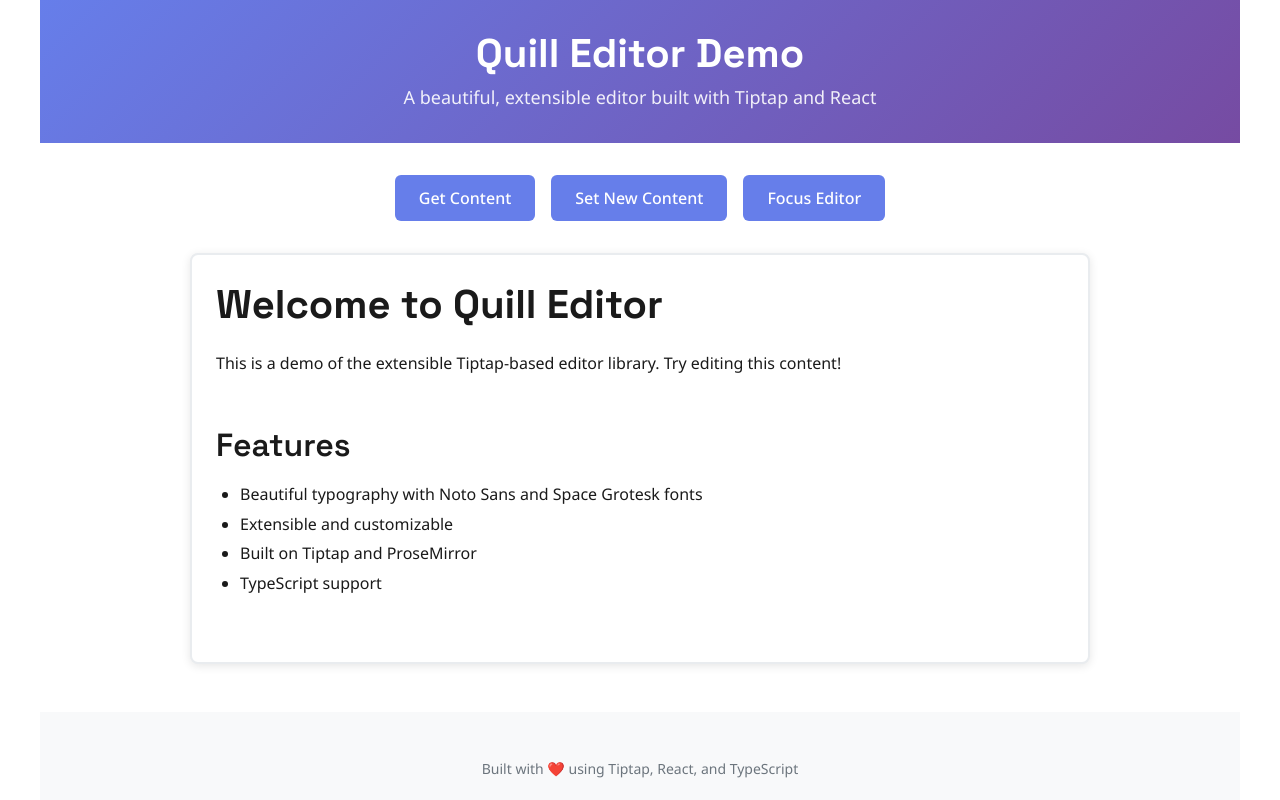
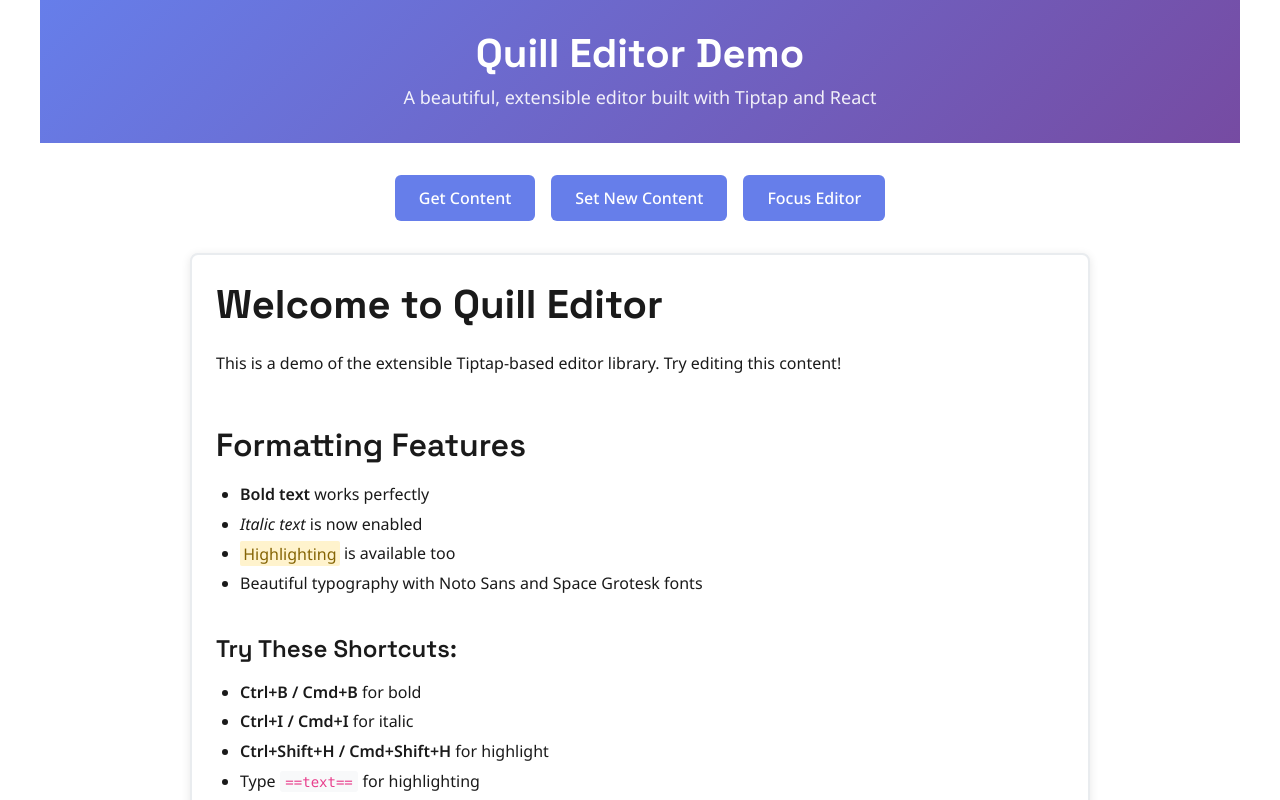
Before and after one commit to rishikanthc/textforge, a React (Vite) app: page / in a window 1280 px wide. Shown: the top 800 px of the page. Built offline with nearby package versions, Linux system fonts and the light colour scheme.

Commit message:
fix italics and add support for highlight

```diff
--- a/index.html
+++ b/index.html
@@ -7,7 +7,7 @@
     <title>Tiptap Editor Library</title>
     <link rel="preconnect" href="https://fonts.googleapis.com">
     <link rel="preconnect" href="https://fonts.gstatic.com" crossorigin>
-    <link href="https://fonts.googleapis.com/css2?family=Noto+Sans:wght@300;400;500;600;700&family=Space+Grotesk:wght@300;400;500;600;700&display=swap" rel="stylesheet">
+    <link href="https://fonts.googleapis.com/css2?family=Noto+Sans:ital,wght@0,300;0,400;0,500;0,600;0,700;1,300;1,400;1,500;1,600;1,700&family=Space+Grotesk:wght@300;400;500;600;700&display=swap" rel="stylesheet">
   </head>
   <body>
     <div id="root"></div>
--- a/package.json
+++ b/package.json
@@ -34,6 +34,7 @@
     "url": "https://github.com/yourusername/quill-editor.git"
   },
   "dependencies": {
+    "@tiptap/extension-highlight": "^3.3.0",
     "@tiptap/pm": "^3.3.0",
     "@tiptap/react": "^3.3.0",
     "@tiptap/starter-kit": "^3.3.0",
--- a/src/App.tsx
+++ b/src/App.tsx
@@ -4,7 +4,7 @@
 import './App.css'
 
 function App() {
-  const [content, setContent] = useState('<h1>Welcome to Quill Editor</h1><p>This is a demo of the extensible Tiptap-based editor library. Try editing this content!</p><h2>Features</h2><ul><li>Beautiful typography with Noto Sans and Space Grotesk fonts</li><li>Extensible and customizable</li><li>Built on Tiptap and ProseMirror</li><li>TypeScript support</li></ul>')
+  const [content, setContent] = useState('<h1>Welcome to Quill Editor</h1><p>This is a demo of the extensible Tiptap-based editor library. Try editing this content!</p><h2>Formatting Features</h2><ul><li><strong>Bold text</strong> works perfectly</li><li><em>Italic text</em> is now enabled</li><li><mark>Highlighting</mark> is available too</li><li>Beautiful typography with Noto Sans and Space Grotesk fonts</li></ul><h3>Try These Shortcuts:</h3><ul><li><strong>Ctrl+B / Cmd+B</strong> for bold</li><li><strong>Ctrl+I / Cmd+I</strong> for italic</li><li><strong>Ctrl+Shift+H / Cmd+Shift+H</strong> for highlight</li><li>Type <code>==text==</code> for highlighting</li><li>Type <code>*text*</code> or <code>_text_</code> for italic</li></ul>')
   const editorRef = useRef<EditorRef>(null)
 
   const handleContentChange = (newContent: string) => {
--- a/src/Editor.tsx
+++ b/src/Editor.tsx
@@ -1,6 +1,7 @@
 import React, { useEffect, useImperativeHandle, forwardRef } from 'react'
 import { useEditor, EditorContent } from '@tiptap/react'
 import StarterKit from '@tiptap/starter-kit'
+import Highlight from '@tiptap/extension-highlight'
 
 interface EditorProps {
   content?: string
@@ -25,7 +26,12 @@
   editable = true
 }, ref) => {
   const editor = useEditor({
-    extensions: [StarterKit],
+    extensions: [
+      StarterKit,
+      Highlight.configure({
+        multicolor: true
+      })
+    ],
     content,
     editable,
     onUpdate: ({ editor }) => {
--- a/src/editor-styles.css
+++ b/src/editor-styles.css
@@ -18,6 +18,7 @@
   font-size: 16px;
   line-height: 1.6;
   color: #1a1a1a;
+  font-synthesis: auto !important;
 }
 
 .quill-editor .ProseMirror p {
@@ -150,8 +151,9 @@
   font-weight: 600;
 }
 
-.quill-editor .ProseMirror em {
-  font-style: italic;
+.quill-editor .ProseMirror em,
+.quill-editor .ProseMirror i {
+  font-style: italic !important;
 }
 
 /* Horizontal rule */
@@ -170,3 +172,35 @@
 .quill-editor .ProseMirror a:hover {
   text-decoration: underline;
 }
+
+/* Highlight */
+.quill-editor .ProseMirror mark {
+  background-color: #fff3cd;
+  color: #856404;
+  padding: 0.1em 0.2em;
+  border-radius: 2px;
+}
+
+/* Ensure italic text works properly - High priority overrides */
+.quill-editor em,
+.quill-editor i,
+.quill-editor-content em,
+.quill-editor-content i,
+.quill-editor .ProseMirror em,
+.quill-editor .ProseMirror i {
+  font-style: italic !important;
+  font-family: 'Noto Sans', -apple-system, BlinkMacSystemFont, 'Segoe UI', sans-serif !important;
+  font-synthesis: auto !important;
+}
+
+/* Additional fallback with even higher specificity */
+div.quill-editor div.quill-editor-content div.ProseMirror em,
+div.quill-editor div.quill-editor-content div.ProseMirror i {
+  font-style: italic !important;
+  font-synthesis: auto !important;
+}
+
+/* Clean italic styling now that we have the font variants */
+.quill-editor .ProseMirror em {
+  font-style: italic !important;
+}
```
Also changed, not shown: 1 other file (tests, documents, lock files or other folders).
